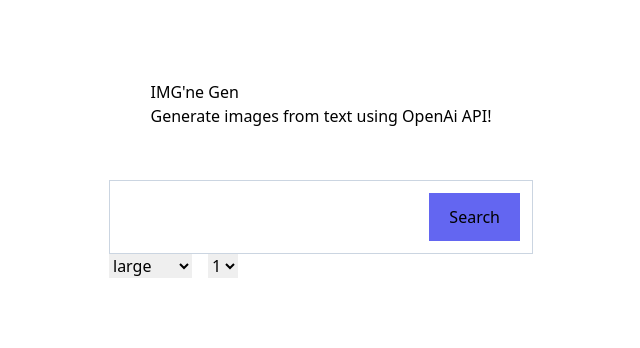
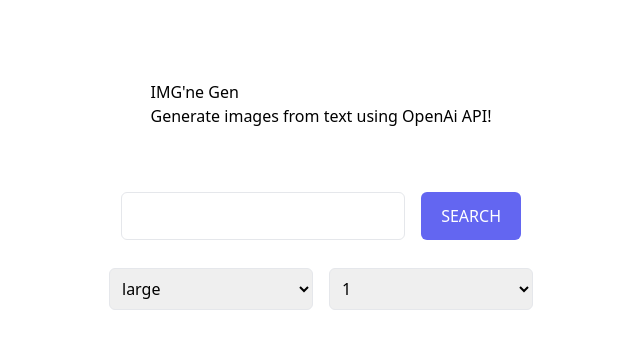
Before and after one commit to AldisG/art-gen, a Svelte app in the folder pic-gen/: page / in a window 1280 px wide. Shown: the top 348 px of the page, without its empty margins (319-959 px from the left). Built offline with nearby package versions, Linux system fonts and the light colour scheme.

Commit message:
more base styling setup

```diff
--- a/pic-gen/src/components/GenerateImageSection.svelte
+++ b/pic-gen/src/components/GenerateImageSection.svelte
@@ -1,40 +1,40 @@
 <script>
   import Search from "./search_components/Search.svelte";
-  import SearchButton from "./search_components/SearchButton.svelte";
 
   $: imgUrl = undefined;
-  let generateImageRequest = async (prompt, size) => {
-    try {
-      const response = await fetch(
-        "http://localhost:5000/openai/generateimage",
-        {
-          method: "POST",
-          headers: {
-            "Content-Type": "application/json",
-          },
-          body: JSON.stringify({
-            prompt,
-            size,
-          }),
-        }
-      );
+  // let generateImageRequest = async (prompt, size) => {
+  //   try {
+  //     const response = await fetch(
+  //       "http://localhost:5000/openai/generateimage",
+  //       {
+  //         method: "POST",
+  //         headers: {
+  //           "Content-Type": "application/json",
+  //         },
+  //         body: JSON.stringify({
+  //           prompt,
+  //           size,
+  //         }),
+  //       }
+  //     );
 
-      if (!response.ok) {
-        throw new Error("That image could not be generated");
-      }
-      const data = await response.json();
+  //     if (!response.ok) {
+  //       throw new Error("That image could not be generated");
+  //     }
+  //     const data = await response.json();
 
-      imgUrl = data.data;
-    } catch (error) {
-      console.log("error: ", error);
-    }
-  };
+  //     imgUrl = data.data;
+  //   } catch (error) {
+  //     console.log("error: ", error);
+  //   }
+  // };
   $: console.log(imgUrl, "imgUrl");
 </script>
 
 <!-- <button on:click={() => generateImageRequest("Dog on a fish", "small")}
   >Generate Image</button
 > -->
-<div class="w-full max-w-md ">
+<div class="w-full max-w-md">
+  <!-- {#await expression}...{:then name}...{:catch name}...{/await} -->
   <Search />
 </div>
--- a/pic-gen/src/components/search_components/Search.svelte
+++ b/pic-gen/src/components/search_components/Search.svelte
@@ -1,18 +1,13 @@
 <script lang="ts">
+  import { baseInputStyle, formStyle, searchInputStyle } from "./inputStyle";
   import SearchButton from "./SearchButton.svelte";
-
-  const formClass =
-    "flex flex-col p-3 justify-between items-center w-full max-w-md h-full ";
-  const searchInputClass =
-    "flex p-3 justify-between items-center border border-slate-300 w-full max-w-md space-x-4";
+  import SelectOptionsWrapper from "./SelectOptionsWrapper.svelte";
 
   const formInputList = {
     query: "search-query",
     size: "select-size",
     amount: "select-amount",
   };
-  const imageSizes = ["large", "medium", "small"];
-  const imageAmount = [1, 2, 3, 4, 5];
 
   const handleSubmit = (e: SubmitEvent) => {
     e.preventDefault();
@@ -28,22 +23,15 @@
   };
 </script>
 
-<form class={formClass} on:submit={handleSubmit}>
-  <div class={searchInputClass}>
-    <input type="search" name="query" id="search-query" class="w-full h-full" />
+<form class={formStyle} on:submit={handleSubmit}>
+  <div class={searchInputStyle}>
+    <input
+      type="search"
+      name="query"
+      id="search-query"
+      class={baseInputStyle}
+    />
     <SearchButton />
   </div>
-  <div class="flex items-center w-full max-w-md space-x-4 h-full">
-    <!-- options -->
-    <select name="select-size" id="select-size">
-      {#each imageSizes as size, i}
-        <option default={!i} value={size}>{size}</option>
-      {/each}
-    </select>
-    <select name="select-amount" id="select-amount">
-      {#each imageAmount as amount, i}
-        <option default={!i} value={amount}>{amount}</option>
-      {/each}
-    </select>
-  </div>
+  <SelectOptionsWrapper />
 </form>
--- a/pic-gen/src/components/search_components/SearchButton.svelte
+++ b/pic-gen/src/components/search_components/SearchButton.svelte
@@ -3,5 +3,7 @@
 </script>
 
 <div>
-  <button class="px-5 py-3 bg-indigo-500 color-white">Search</button>
+  <button class="px-5 py-3 bg-indigo-500 text-white font-medium rounded-md">
+    SEARCH
+  </button>
 </div>
--- /dev/null
+++ b/pic-gen/src/components/search_components/SelectOptionsWrapper.svelte
@@ -0,0 +1,24 @@
+<script>
+  import { baseInputStyle, selectOptionsStyle } from "./inputStyle";
+
+  const imageSizes = ["large", "medium", "small"];
+  const imageAmount = [1, 2, 3, 4, 5];
+</script>
+
+<div class={selectOptionsStyle}>
+  <select name="select-size" id="select-size" class={`${baseInputStyle} p-2`}>
+    {#each imageSizes as size, i}
+      <option default={!i} value={size}>{size}</option>
+    {/each}
+  </select>
+
+  <select
+    name="select-amount"
+    id="select-amount"
+    class={`${baseInputStyle} p-2`}
+  >
+    {#each imageAmount as amount, i}
+      <option default={!i} value={amount}>{amount}</option>
+    {/each}
+  </select>
+</div>
--- /dev/null
+++ b/pic-gen/src/components/search_components/inputStyle.ts
@@ -0,0 +1,11 @@
+export const baseInputStyle =
+  "h-full w-full border border-gray-200 rounded-md px-2";
+
+export const searchInputStyle =
+  "flex p-3 justify-between items-center w-full max-w-md space-x-4";
+
+export const formStyle =
+  "flex flex-col p-3 justify-between items-center w-full max-w-md h-full gap-4";
+
+export const selectOptionsStyle =
+  "flex items-center w-full max-w-md space-x-4 h-full justify-between";
```
